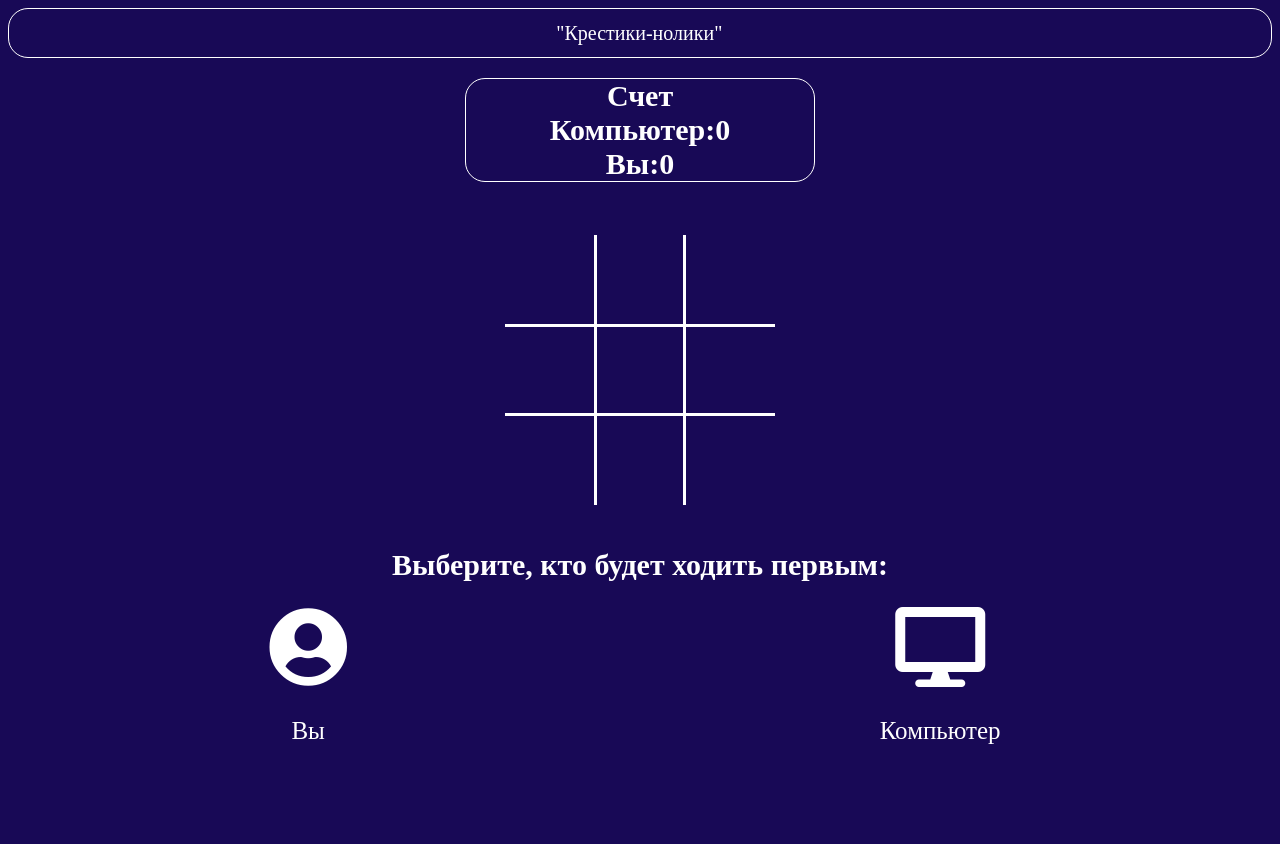
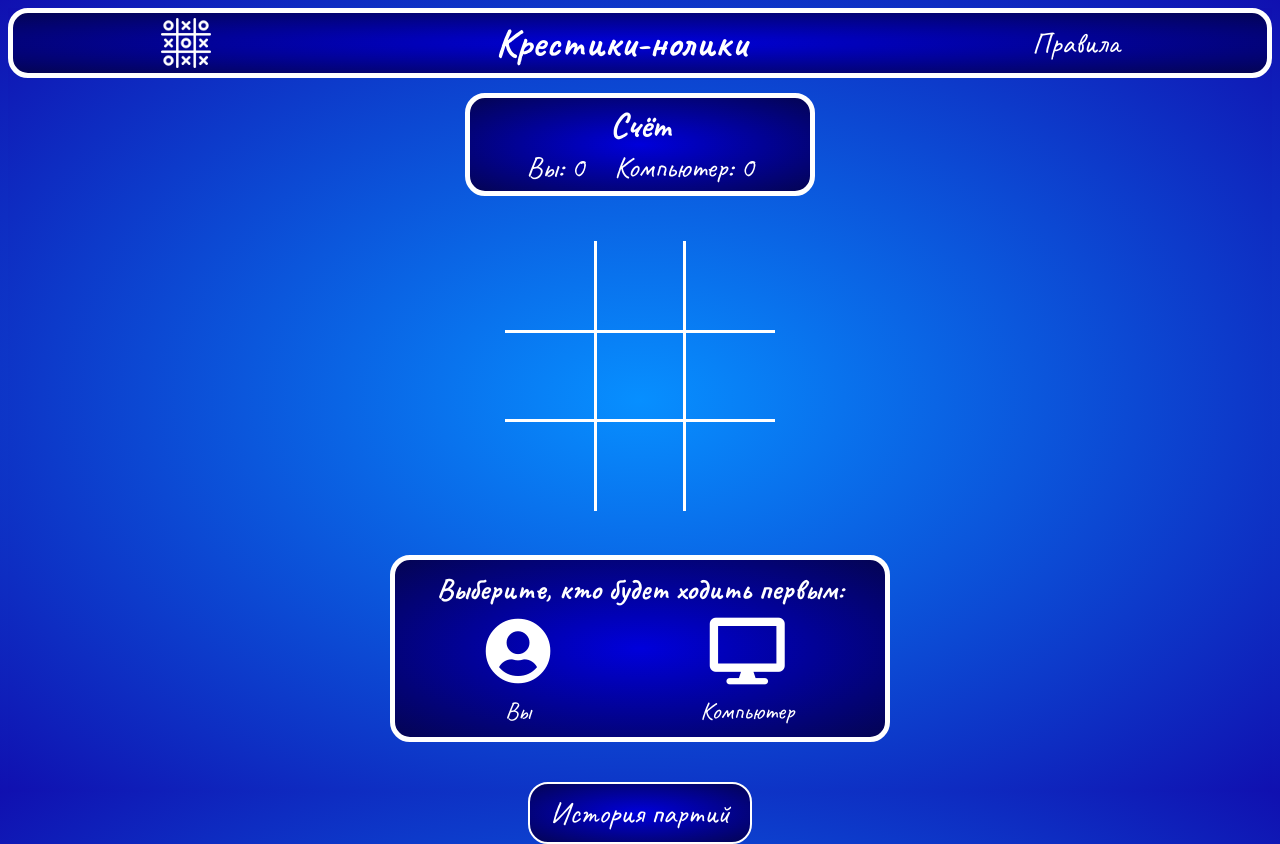
Before and after one commit to dimarik1117/Launching_IT_projects, a plain HTML site: page index.html in a window 1280 px wide. Before the commit the page ends 808 px from the top, so only its background shows below. Drawn offline with nearby package versions, Linux system fonts and the light colour scheme.

Commit message:
Добавление истории партий, правил и смена вёрстки

```diff
--- a/index.html
+++ b/index.html
@@ -1,29 +1,48 @@
 <!DOCTYPE html>
 <html lang="ru">
-  <head>
+  	<head>
 		<meta charset="UTF-8">
-		<title>Крестики-нолики</title>
+		<meta name="viewport" content="width=device-width, initial-scale=1.0">
+		<meta http-equiv="X-UA-Compatible" content="ie=edge">
+
 		<link rel="stylesheet" href="./src/css/index.css">
-
+		<link rel="preconnect" href="https://fonts.googleapis.com">
+		<link rel="preconnect" href="https://fonts.gstatic.com" crossorigin>
+		<link href="https://fonts.googleapis.com/css2?family=Caveat:wght@400..700&family=Exo+2:ital,wght@0,100..900;1,100..900&family=Itim&family=Luckiest+Guy&family=Rubik:ital,wght@0,300..900;1,300..900&family=Silkscreen:wght@400;700&display=swap" rel="stylesheet">
 		<script src="https://unpkg.com/sweetalert/dist/sweetalert.min.js"></script>
 		<script src="https://code.jquery.com/jquery-1.12.4.js"></script>
 		<link rel="stylesheet" href="https://use.fontawesome.com/releases/v5.5.0/css/all.css" integrity="sha384-B4dIYHKNBt8Bc12p+WXckhzcICo0wtJAoU8YZTY5qE0Id1GSseTk6S+L3BlXeVIU" crossorigin="anonymous">
-  </head>
+
+		<link rel="icon" type="image/svg+xml" href="img/tic-tac-toe-black.png" />
+		<title>Крестики-нолики</title>
+  	</head>
 	<body>
 
 		<header class="header">
-				<div></div>
-				<div class="header__description">
-					"Крестики-нолики"
-				</div>
-				<div></div>
+				<a class="header__link" href="#">
+					<img class="header__img" src="img/tic-tac-toe-white.png" width="50" height="50" alt="Иконка игры">
+				</a>
+				<h1 class="header__description">Крестики-нолики</h1>
+				<a class="header__help-btn">Правила</a>
 		</header>
 
+		<div class="help-block" style="display: none">
+				<p class="help-block__paragraph">
+					1. Игроки по&nbsp;очереди ставят на&nbsp;свободные клетки поля 3&times;3 знаки (Вы&nbsp;&mdash; крестики, компьютер&nbsp;&mdash; нолики).
+				</p>
+				<p class="help-block__paragraph">
+					2. Первый, выстроивший в&nbsp;ряд 3&nbsp;своих фигуры по&nbsp;вертикали, горизонтали или диагонали, выигрывает.
+				</p>
+				<p class="help-block__paragraph">
+					3. Если игроки заполнили все 9&nbsp;ячеек и&nbsp;оказалось, что ни&nbsp;в&nbsp;одной вертикали, горизонтали или диагонали нет трёх одинаковых знаков, партия заканчивается ничьёй.
+				</p>
+		</div>
+
 		<div class="game-score">
-			<div class="game-score__content">
-				<h2 class="game-score__title">Счет</h2>
-				<p class="game-score__player">Компьютер:<span id="computer-count">0</span></p>
-				<p class="game-score__player">Вы:<span id="player-count">0</span></p>
+			<h2 class="game-score__title">Счёт</h2>
+			<div class="game-score__players">
+				<p class="game-score__player">Вы: <span id="player-count">0</span></p>
+				<p class="game-score__player">Компьютер: <span id="computer-count">0</span></p>
 			</div>
 		</div>
 
@@ -48,24 +67,26 @@
 		</div>
 
 		<div class="choose-player">
-			<h1 class="choose-player__title">Выберите, кто будет ходить первым:</h1>
+			<h3 class="choose-player__title">Выберите, кто будет ходить первым:</h3>
 			<div id="players" class="choose-player__content">
-				<div class="choose-player__content-description">
+				<button class="choose-player__btn choose-player__btn--player" type="button" aria-label="Игрок">
 					<i class="fa fa-user-circle fa-5x fa-inverse" aria-hidden="true"></i>
-					<p class="choose-player__content-description-text">
-						Вы
-					</p>
-				</div>
-				<div class="choose-player__content-description">
+					<p class="choose-player__btn-text">Вы</p>
+				</button>
+				<button class="choose-player__btn choose-player__btn--comp" type="button" aria-label="Компьютер">
 					<i class="fa fa-desktop fa-5x fa-inverse" aria-hidden="true"></i>
-					<p class="choose-player__content-description-text">
-						Компьютер
-					</p>
-				</div>
+					<p class="choose-player__btn-text">Компьютер</p>
+				</button>
 			</div>
 		</div>
 
+		<div class="show-history">
+			<button class="show-history__btn" type="button">История партий</button>
+		</div>
+
+		<div id="history">
+		</div>
+
 		<script src="./src/js/index.js" type="module"></script>
-
 	</body>
 </html>
--- a/src/css/index.css
+++ b/src/css/index.css
@@ -5,59 +5,108 @@
 }
 
 body, html {
-	background: #180956;
-	height: 100%;
+	background: radial-gradient(rgb(7, 143, 255), rgb(16, 16, 176));
+	height: 99%;
+	font-family: "Caveat", cursive;
+	color: white;
 }
 
 .header {
-	height: 50px;
+	padding: 5px;
 	display: flex;
-	border: 1px solid white;
+	justify-content: space-around;
+	align-items: center;
+	border: 5px solid white;
 	border-radius: 20px;
-	color: white;
-	font-size: 20px;
-	vertical-align: middle;
-	text-align: center;
+	background: radial-gradient(rgb(0, 0, 219), rgb(4, 4, 83));;
 }
 
-header>div {
+.header__link {
+	height: 50px;
+}
+
+.header__img {
+	width: 50px;
+	height: 50px;
+	/* Chrome all / Safari all */
+	-moz-user-select: none;
+	/* Firefox all */
+	-ms-user-select: none;
+	/* IE 10+ */
+	user-select: none;
+}
+
+.header__description {
+	font-size: 40px;
+	font-weight: 700;
+	margin: 0;
+}
+
+.header__help-btn {
+	font-size: 30px;
+	font-weight: 400;
+	cursor: pointer;
+}
+
+.header__help-btn:hover {
+	color: #CCCCCC;
+	/* Chrome all / Safari all */
+	-moz-user-select: none;
+	/* Firefox all */
+	-ms-user-select: none;
+	/* IE 10+ */
+	user-select: none;
+}
+
+.help-block {
+	position: absolute;
+	padding: 15px;
 	display: flex;
-	width: 33.3%;
-	align-items: center;
-	justify-content: center
+	flex-direction: column;
+	gap: 15px;
+	width: 300px;
+	height: 375px;
+	background: radial-gradient(rgb(0, 0, 219), rgb(4, 4, 83));
+	top: 90px;
+	right: 1%;
+	border: 3px dashed white;
+	border-radius: 20px;
+}
+
+.help-block__paragraph {
+	font-size: 20px;
+	margin: 0;
 }
 
 .game-score {
-	display: flex;
-	align-items: center;
-	justify-content: center;
-}
-
-.game-score__content {
+	background: radial-gradient(rgb(0, 0, 219), rgb(4, 4, 83));
+	padding: 5px;
 	width: 350px;
 	font-size: 20px;
 	display: flex;
 	flex-direction: column;
 	align-items: center;
 	justify-content: center;
-	margin: 20px;
-	border: 1px solid white;
+	margin: 15px auto;
+	border: 5px solid white;
 	border-radius: 20px;
 }
 
 .game-score__title {
-	color: white;
-	margin: auto;
-	font-size: 30px;
+	margin: 0;
+	font-size: 35px;
+	font-weight: 700;
+}
+
+.game-score__players {
+	display: flex;
+	gap: 30px;
 }
 
 .game-score__player {
-	margin: auto;
+	margin: 0;
 	font-size: 30px;
-	font-weight: bold;
-	color: white;
-	width: 250px;
-	text-align: center;
+	font-weight: 400;
 }
 
 .game {
@@ -84,25 +133,24 @@ td {
 	width: 30px;
 	height: 30px;
 	font-size: 22px;
+	font-family: "Arial", sans-serif;
+	font-weight: 600;
 	text-align: center;
 	vertical-align: middle;
-	color: white;
+	color: black;
 	border: 3px solid white;
 }
 
 td.x {
 	background-color: #abfdab;
-	color: black;
-	background-size: 5px;
 }
 
 td.o {
-	background-color: #f99;
-	color: black;
+	background-color: #ff9999;
 }
 
 td:hover {
-	background-color: #ccc;
+	background-color: #cccccc;
 	cursor: pointer;
 }
 
@@ -122,38 +170,92 @@ tr:last-of-type td {
 	border-bottom-color: transparent;
 }
 
+.choose-player {
+	background: radial-gradient(rgb(0, 0, 219), rgb(4, 4, 83));
+	border: 5px solid white;
+	border-radius: 20px;
+	display: flex;
+	flex-direction: column;
+	align-items: center;
+	gap: 10px;
+	padding: 10px;
+	width: 500px;
+	margin: 15px auto;
+}
+
 .choose-player__title {
-	text-align: center;
-	color: white;
 	font-size: 30px;
-	margin: 10px;
+	font-weight: 700;
+	margin: 0;
 }
 
 .choose-player__content {
 	display: flex;
-	justify-content: space-around;
-	padding-top: 15px;
+	gap: 150px;
 }
 
-.choose-player__content-description {
-	display: inline-block;
-	color: white;
+.choose-player__btn {
 	display: flex;
 	flex-direction: column;
+	align-items: center;
+	gap: 10px;
+	background-color: transparent;
+	border: none;
+	font-family: "Caveat", cursive;
+	color: white;
+	cursor: pointer;
+	padding: 0;
 }
 
-.choose-player__content-description-text {
-	font-size: 25px;
-	text-align: center;
-	margin: 10px;
+.choose-player__btn:hover,
+.choose-player__btn:hover .fa {
+	color: #cccccc;
 }
 
-.fa {
-	margin: 0 auto;
-	cursor: pointer;
-	margin-bottom: 20px;
+.choose-player__btn-text {
+	font-size: 25px;
+	font-weight: 400x;
+	text-align: center;
+	margin: 0;
 }
 
-.fa:hover {
+.show-history {
+	display: flex;
+	align-items: center;
+	justify-content: center;
+	margin: 40px;
+}
+
+.show-history__btn {
+	display: block;
+	margin: 0 auto;
+	border-radius: 20px;
+	background: radial-gradient(rgb(0, 0, 219), rgb(4, 4, 83));
+	color: white;
+	font-family: "Caveat", cursive;
+	border: 2px solid white;
+	font-size: 30px;
+	font-weight: 400;
+	padding: 10px 20px;
+	cursor: pointer;
+}
+
+.show-history__btn:hover {
 	color: #ccc;
 }
+
+#history {
+	display: grid;
+	align-items: center;
+	justify-content: center;
+	border-top: 5px solid white;
+	height: 85%;
+	grid-template-columns: repeat(auto-fit, 300px);
+}
+
+#history>table {
+	margin-left: 20px;
+	margin-top: 20px;
+	border: 1px solid white;
+	border-radius: 20px;
+}
--- a/src/js/View/View.js
+++ b/src/js/View/View.js
@@ -21,8 +21,16 @@ export default class View
 
 		swal({title: message, icon: alert});
 		this.removeEvent();
+		this.addElementToHistory(this.gameLogic.board);
 		this.showBlock($('.choose-player'));
 	}
+
+	// Добавление нового элемента в историю игр
+	 addElementToHistory() {
+		 var historyBlock = document.getElementById("history");
+		 var elementOfHistory = this.board.cloneNode(true);
+		 historyBlock.appendChild(elementOfHistory);
+	 }
 
 	// Удаление событий, повешенных на ячейки игрового поля
 	removeEvent() {
--- a/src/js/index.js
+++ b/src/js/index.js
@@ -10,14 +10,24 @@ var articles = $('#game__board td');
 $(document).ready(function () {
 
 	// Первый ход игрока
-	$('.fa-user-circle').click(function () {
+	$('.choose-player__btn--player').click(function () {
 		newParty();
 	});
 
 	// Первый ход компьютера
-	$('.fa-desktop').click(function () {
+	$('.choose-player__btn--comp').click(function () {
 		newParty();
 		gameLogic.computer.randomStep($('.game > table  tr').length, gameLogic.gameModel, gameLogic.view);
+	});
+
+	gameLogic.view.showBlock('#history');
+
+	// Показ/скрытие блоков
+	$('.show-history__btn').click(function () {
+		gameLogic.view.showBlock('#history', '');
+	});
+	$('.header__help-btn').click(function () {
+		gameLogic.view.showBlock('.help-block', '');
 	});
 });
 
```
Also changed, not shown: img/tic-tac-toe-black.png (added), img/tic-tac-toe-white.png (added).
